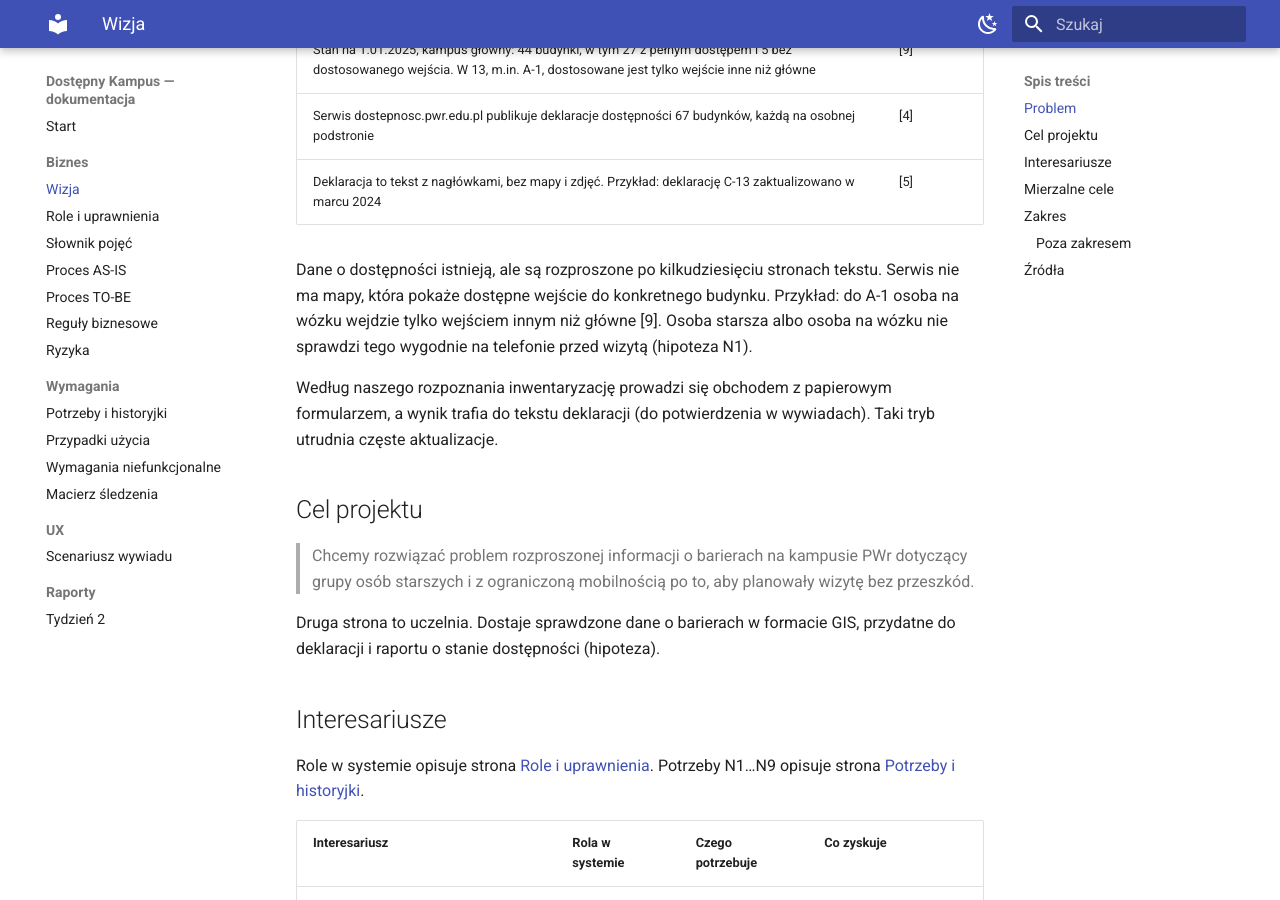
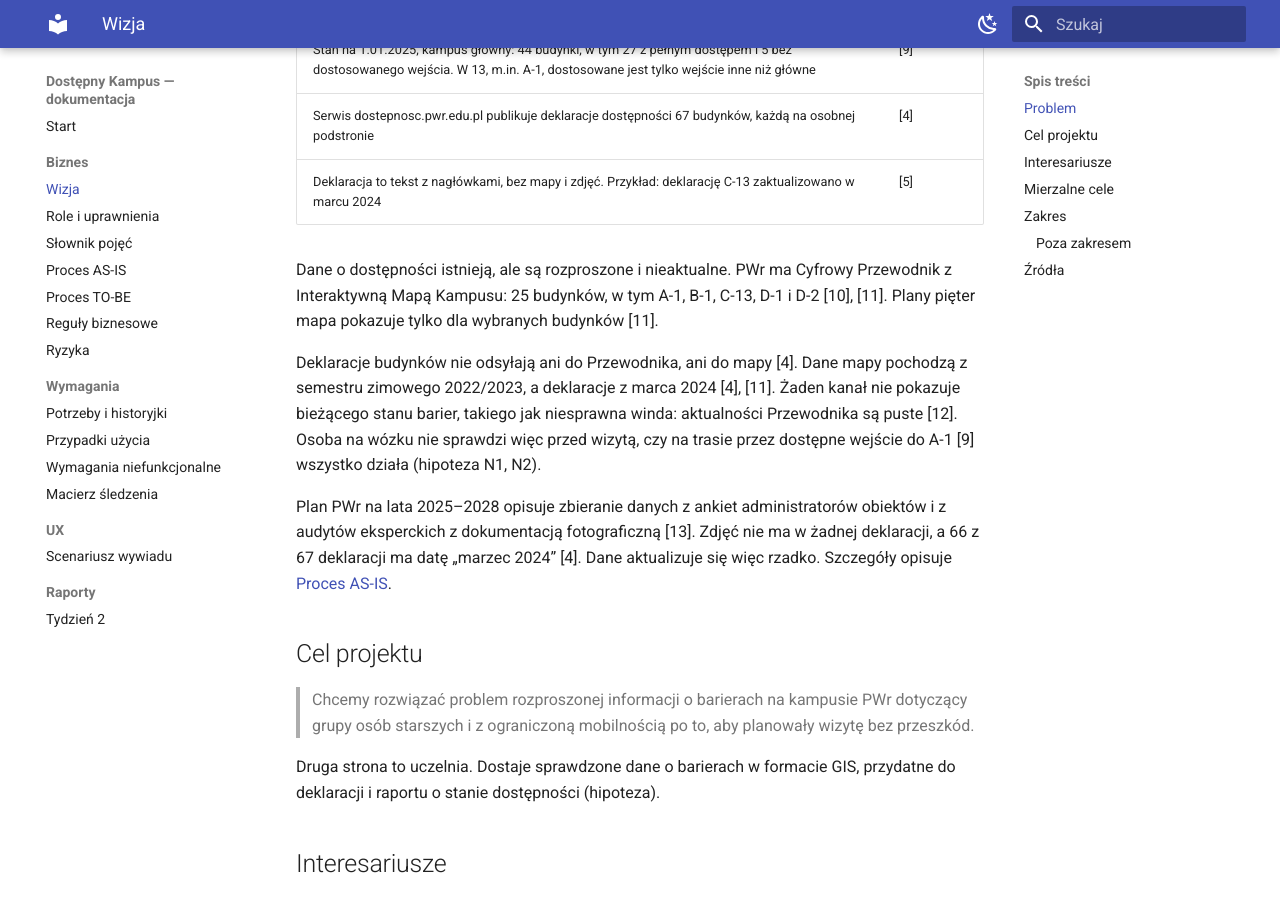
Before and after one commit to dostepny-kampus/dostepny-kampus, an MkDocs documentation site: the page built from docs/docs/biznes/wizja.md, in a window 1280 px wide and 900 px high, scrolled down 564 px. Built offline with MkDocs 1.6.1 and Material for MkDocs 9.7.7, drawn with Linux system fonts in a browser that asks for light colours; some of the changed text lies outside the part shown.

Commit message:
docs(biznes): describe existing campus map and PWr survey process in vision

```diff
--- a/docs/docs/biznes/wizja.md
+++ b/docs/docs/biznes/wizja.md
@@ -13,9 +13,11 @@
 | Serwis dostepnosc.pwr.edu.pl publikuje deklaracje dostępności 67 budynków, każdą na osobnej podstronie | [4] |
 | Deklaracja to tekst z nagłówkami, bez mapy i zdjęć. Przykład: deklarację C-13 zaktualizowano w marcu 2024 | [5] |
 
-Dane o dostępności istnieją, ale są rozproszone po kilkudziesięciu stronach tekstu. Serwis nie ma mapy, która pokaże dostępne wejście do konkretnego budynku. Przykład: do A-1 osoba na wózku wejdzie tylko wejściem innym niż główne [9]. Osoba starsza albo osoba na wózku nie sprawdzi tego wygodnie na telefonie przed wizytą (hipoteza N1).
+Dane o dostępności istnieją, ale są rozproszone i nieaktualne. PWr ma Cyfrowy Przewodnik z Interaktywną Mapą Kampusu: 25 budynków, w tym A-1, B-1, C-13, D-1 i D-2 [10], [11]. Plany pięter mapa pokazuje tylko dla wybranych budynków [11].
 
-Według naszego rozpoznania inwentaryzację prowadzi się obchodem z papierowym formularzem, a wynik trafia do tekstu deklaracji (do potwierdzenia w wywiadach). Taki tryb utrudnia częste aktualizacje.
+Deklaracje budynków nie odsyłają ani do Przewodnika, ani do mapy [4]. Dane mapy pochodzą z semestru zimowego 2022/2023, a deklaracje z marca 2024 [4], [11]. Żaden kanał nie pokazuje bieżącego stanu barier, takiego jak niesprawna winda: aktualności Przewodnika są puste [12]. Osoba na wózku nie sprawdzi więc przed wizytą, czy na trasie przez dostępne wejście do A-1 [9] wszystko działa (hipoteza N1, N2).
+
+Plan PWr na lata 2025–2028 opisuje zbieranie danych z ankiet administratorów obiektów i z audytów eksperckich z dokumentacją fotograficzną [13]. Zdjęć nie ma w żadnej deklaracji, a 66 z 67 deklaracji ma datę „marzec 2024” [4]. Dane aktualizuje się więc rzadko. Szczegóły opisuje [Proces AS-IS](procesy/as-is.md).
 
 ## Cel projektu
 
@@ -78,5 +80,9 @@ Zachowanie na poziomach 2 i 3 opisują reguły BR-G1…BR-G4 na stronie [Reguły
 7. Politechnika Trzeciego Wieku, kontakt: <https://ptw.pwr.edu.pl/kontakt>
 8. Dostępność na PWr, Dział Dostępności: <https://dostepnosc.pwr.edu.pl/>
 9. Stan dostosowania obiektów PWr na dzień 01.01.2025, kampus główny: <https://dostepnosc.pwr.edu.pl/dostepnosc-architektoniczna/stan-dostosowania-obiektow-pwr-na-dzien-01-01-2025/kampus-glowny-pwr-na-dzien-01-01-2025>
+10. Cyfrowy Przewodnik PWr, lista 25 budynków: <https://przewodnik.pwr.edu.pl/pl/budynki>
+11. Interaktywna Mapa Kampusu PWr (25 budynków, dane z semestru zimowego 2022/2023, plany wybranych budynków): <https://mapakampusu.pwr.edu.pl/>
+12. Cyfrowy Przewodnik PWr, Aktualności: <https://przewodnik.pwr.edu.pl/pl/aktualnosci>
+13. Plan działania na rzecz poprawy dostępności osobom ze szczególnymi potrzebami na lata 2025–2028, PWr (tabela 1 poz. 2–3): <https://bip.pwr.edu.pl/d/gGBUKOTtQKxVvBFh6GDxYBxZIQX14QU8OS39DQQpVVm8QRQxpXhsJFXkSGQcBBxNZBUREenlUWx8/plan_poprawy_dostepnosci_2025-28.pdf>
 
 Dostęp do źródeł: 27.10.2026.
```
